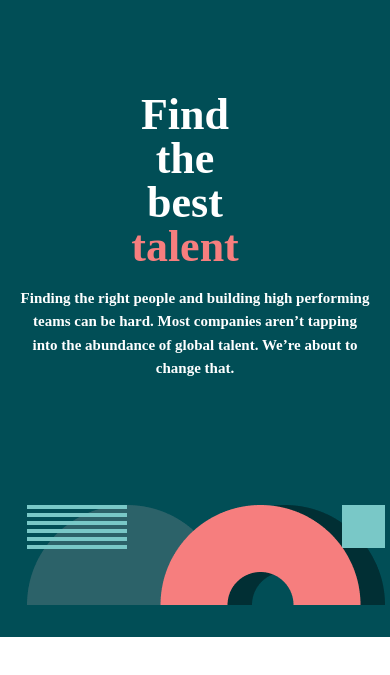
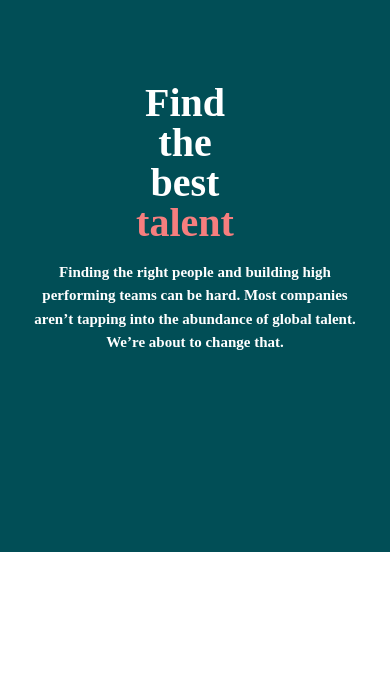
Before and after one commit to Mustafoyev/My_team, a plain HTML site: page index.html in a window 390 px wide. Shown: the part 83-758 px from the top of the page. Drawn offline with Linux system fonts and the light colour scheme.

Commit message:
Add all changes

```diff
--- a/scss/blocks/_hero.scss
+++ b/scss/blocks/_hero.scss
@@ -205,6 +205,44 @@
   }
 }
 
+@media only screen and (max-width: 576px) {
+  .hero {
+    padding: 38px 0 197px 0;
+  }
+
+  .hero::before {
+    display: none;
+  }
+
+  .hero::after {
+    position: absolute;
+    right: calc(50% - 183px);
+    bottom: calc(50% - 2296px);
+    background-image: url("../images/header-bg-bottom1x.png");
+  }
+
+  .title-wrapper {
+    width: 37%;
+    max-width: 327px;
+    margin-bottom: 18px;
+  }
+
+  .hero__title {
+    text-align: center;
+    font-size: 40px;
+  }
+
+  .text-wrapper {
+    max-width: 327px;
+    padding: 0;
+  }
+
+  .hero__text {
+    text-align: center;
+    font-size: 15px;
+  }
+}
+
 @media only screen and (-webkit-min-device-pixel-ratio: 2),
   only screen and (min--moz-device-pixel-ratio: 2),
   only screen and (-o-min-device-pixel-ratio: 2/1),
```
Also changed, not shown: css/main.css, 1 other file.
